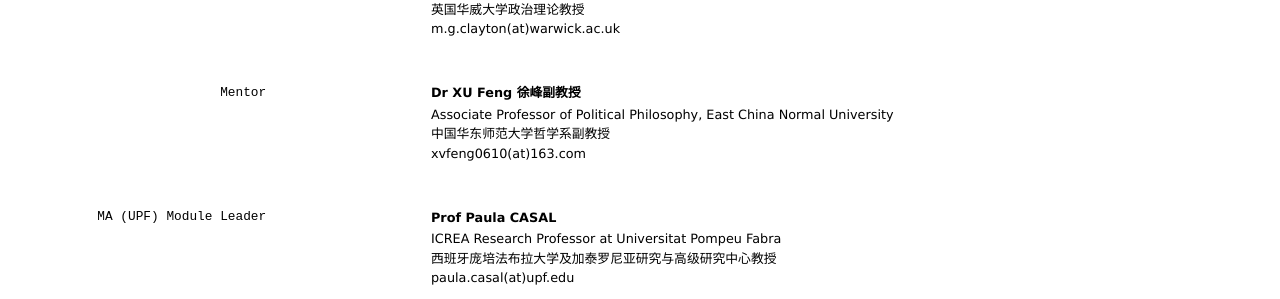
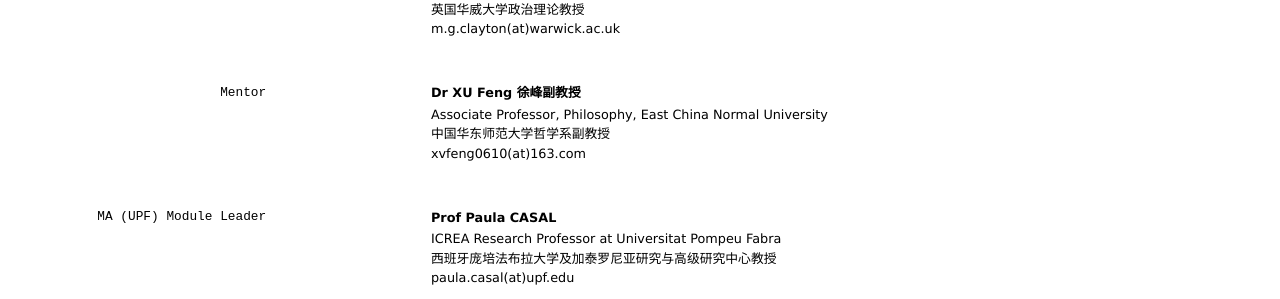
Before and after one commit to kzssc/ref, a Jekyll site: the page built from index.md, in a window 1280 px wide. Shown: the part 714-1013 px from the top of the page. Built offline with Jekyll 4.4.1, drawn with Linux system fonts in a browser that asks for light colours.

Commit message:
Update index.md

```diff
--- a/index.md
+++ b/index.md
@@ -53,7 +53,7 @@ __Prof Matthew CLAYTON__
 ### Mentor
 
 __Dr XU Feng 徐峰副教授__
-- Associate Professor of Political Philosophy, East China Normal University
+- Associate Professor, Philosophy, East China Normal University
 - 中国华东师范大学哲学系副教授
 - xvfeng0610(at)163.com
 
```
